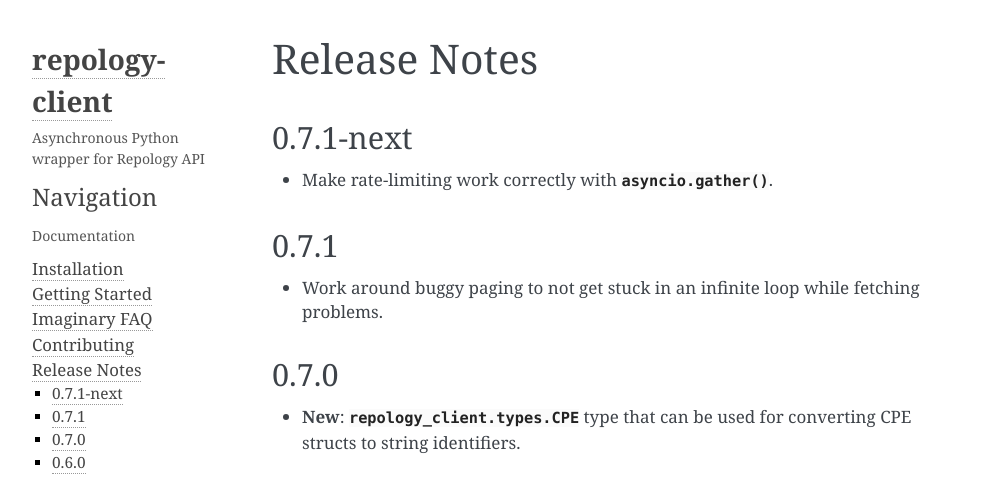
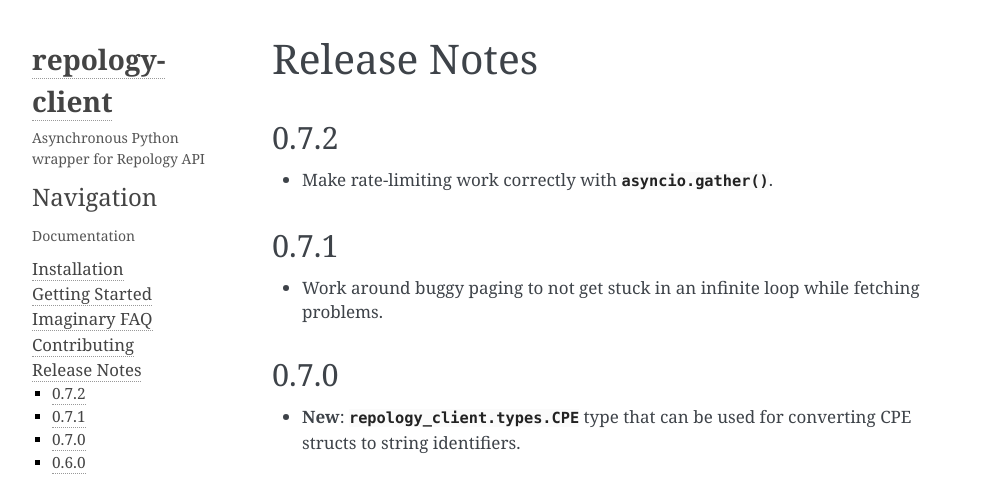
Before and after one commit to CyberTailor/repology-client, a Sphinx documentation site: the page built from docs/release-notes.rst, in a window 1280 px wide. Shown: the top 477 px of the page, without its empty margins (148-1141 px from the left). Built offline with Sphinx 7.4.7, drawn with Linux system fonts in a browser that asks for light colours.

Commit message:
Bump version: 0.7.1 → 0.7.2

```diff
--- a/docs/conf.py
+++ b/docs/conf.py
@@ -12,7 +12,7 @@
 project = 'repology-client'
 author = 'Anna Vyalkova'
 copyright = f'2024, {author}'
-release = '0.7.1'
+release = '0.7.2'
 
 # -- General configuration ---------------------------------------------------
 # https://www.sphinx-doc.org/en/master/usage/configuration.html#general-configuration
--- a/docs/release-notes.rst
+++ b/docs/release-notes.rst
@@ -4,7 +4,7 @@
 Release Notes
 =============
 
-0.7.1-next
+0.7.2
 ----------
 
 - Make rate-limiting work correctly with :py:func:`asyncio.gather`.
--- a/pyproject.toml
+++ b/pyproject.toml
@@ -97,7 +97,7 @@
 plugins = ["pydantic.mypy"]
 
 [tool.bumpversion]
-current_version = "0.7.1"
+current_version = "0.7.2"
 commit = true
 tag = true
 tag_name = "{new_version}"
```
Also changed, not shown: 1 other file.
